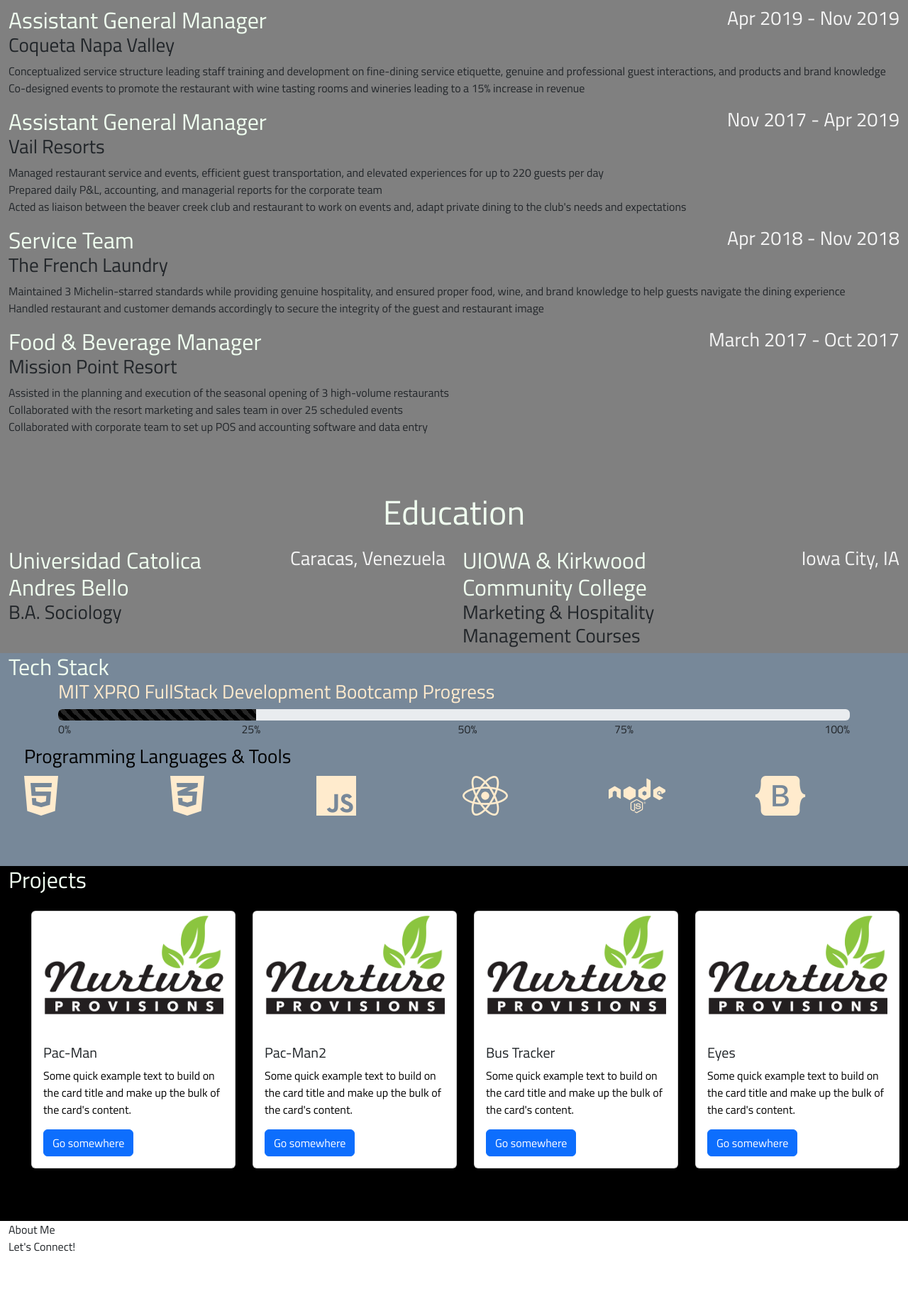
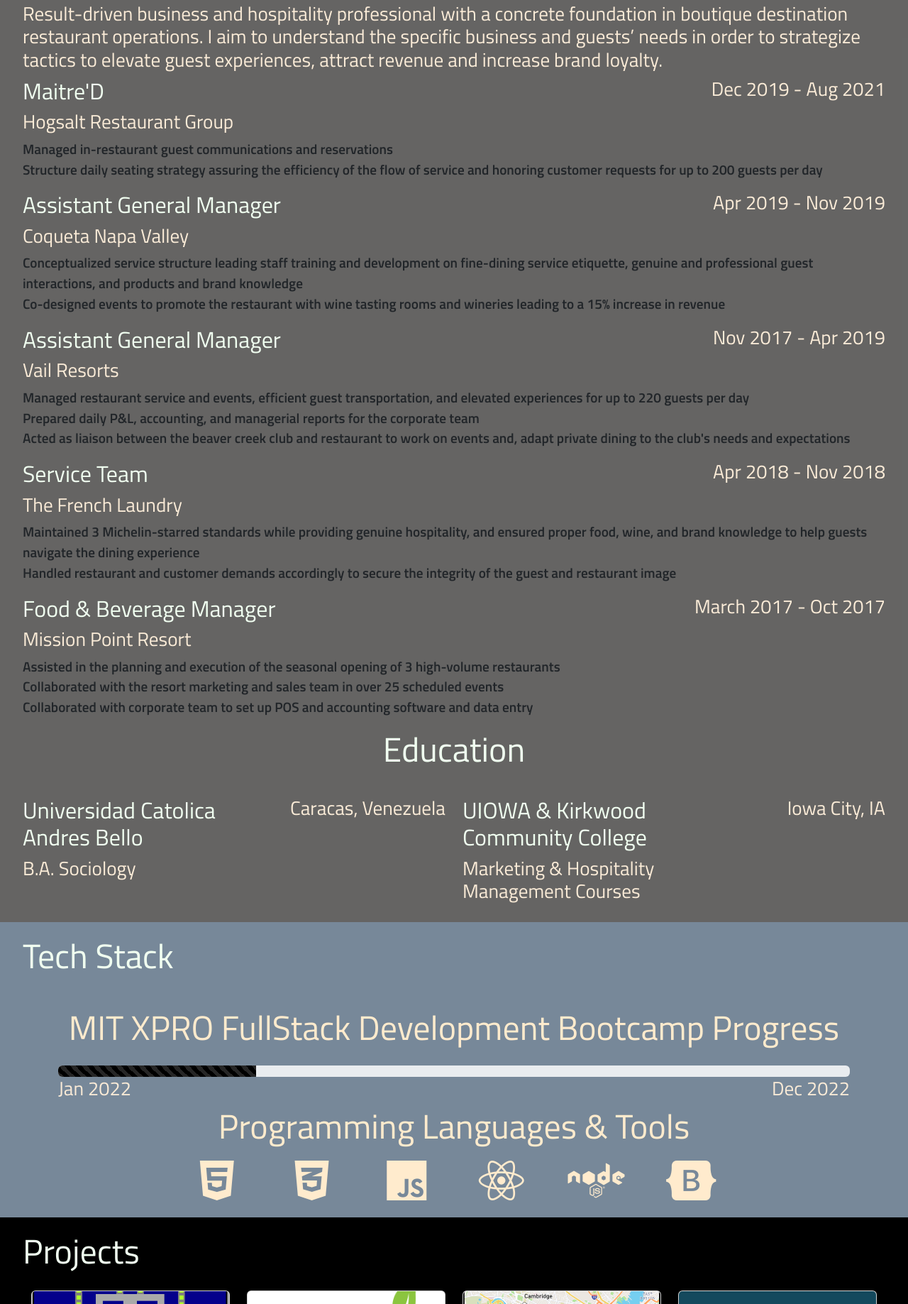
Before and after one commit to czapata08/Portfolio, a plain HTML site: page index.html in a window 1280 px wide. Shown: the part 963-2800 px from the top of the page at 71% size. Before the commit the page ends 2731 px from the top, so only its background shows below. Drawn offline with nearby package versions, Linux system fonts and the light colour scheme.

Commit message:
Sizing and Alignment

```diff
--- a/index.html
+++ b/index.html
@@ -15,10 +15,12 @@
 
 <header>
 
-  <nav class=" navbar navbar-expand-lg bg-light">
+<div class="main">
+  <nav class="navbar navbar-expand-lg bg-light h3">
     <div class="container-fluid">
-      <a class="navbar-brand"
-      href="#">Intro</a>
+      <a class="navbar-brand" href="#">
+        <img src="personalLogo/CZblack.png" width="48" height="48"/>
+      </a>
       <button class="navbar-toggler"
       type="button"
       data-bs-toggle="collapse"
@@ -32,24 +34,24 @@
               <a class="nav-link active" aria-current="page" href="#">About Me</a>
             </li>
             <li class="nav-item">
-              <a class="nav-link" href="#">Experience</a>
+              <a class="nav-link" href="#section2">Experience</a>
             </li>
+          </li>
+          <li class="nav-item">
+            <a class="nav-link" href="#education">Education</a>
+          </li>
             <li class="nav-item">
-              <a class="nav-link" href="#">Projects</a>
-            </li>
-            <li class="nav-item">
-              <a class="nav-link disabled">Education</a>
-            </li>
+              <a class="nav-link" href="#project-section">Projects</a>
           </ul>
         </div>
       </div>
     </nav>
 
 <section>
-  <div class="d-flex-row p-5 justify-content-center" id="section1">
+  <div class="container-fluid" id="section1">
     <h1>Carlos Zapata</h1>
-    <h3 id="heading-margin">Full Stack Develop x Hospitality Proffesional</h3>
-    <div id="heading-margin" class="d-inline-flex flex-row">
+    <h3>Full Stack Developer x Hospitality Proffesional</h3>
+    <div class="d-inline-flex flex-row">
       <div id="contact-icons" class="flex-inline-column justify-content-center">
         <a href="mailto:czapata1992@gmail.com">
         <svg xmlns="http://www.w3.org/2000/svg" fill="blanchedalmond" width="54" height="54" viewBox="0 0 24 24"><path d="M12 .02c-6.627 0-12 5.373-12 12s5.373 12 12 12 12-5.373 12-12-5.373-12-12-12zm6.99 6.98l-6.99 5.666-6.991-5.666h13.981zm.01 10h-14v-8.505l7 5.673 7-5.672v8.504z"/></svg>
@@ -68,6 +70,22 @@
 
 </section>
 </header>
+
+<section>
+  <div class="container-fluid" id="about-section">
+    <div class="d-inline-flex row">
+      <h2>About</h2>
+      <h4 style="color: white;">
+            I am an avid adventurer and world traveler based in Chicago.
+            My professional background is in managing and operating high-end restaurants in
+            very cool destinations in the west of the US. Currently, I am working to become a
+            full-stack developer with the MIT FullStack Dev BootCamp, my goal is to bring my creative personality,
+            hospitality career, and solid code to create and, work on customer experience, travel, and hospitality applications.
+      </h4>
+      <h4><a href="mailto:czapata1992@gmail.com">Would love to chat!</a></h4>
+    </div>
+  </div>
+</section>
 
 <section>
   <div class="container-fluid" id="section2">
@@ -89,7 +107,7 @@
       <div class="col" id="date">
         <h4>Dec 2019 - Aug 2021</h4>
       </div>
-      <ul style="list-style-type:disc">
+      <ul style="list-style-type:none">
         <li>Managed in-restaurant guest communications and reservations</li>
         <li>Structure daily seating strategy assuring the efficiency of the flow of service and
            honoring customer requests for up to 200 guests per day</li>
@@ -103,7 +121,7 @@
       <div class="col" id="date">
         <h4>Apr 2019 - Nov 2019 </h4>
       </div>
-      <ul style="list-style-type:disc">
+      <ul style="list-style-type:none">
         <li>Conceptualized service structure leading staff training and development
           on fine-dining service etiquette, genuine and professional guest interactions,
           and products and brand knowledge</li>
@@ -119,7 +137,7 @@
       <div class="col" id="date">
         <h4>Nov 2017 - Apr 2019</h4>
       </div>
-      <ul style="list-style-type:disc">
+      <ul style="list-style-type:none">
         <li>Managed restaurant service and events, efficient guest transportation, and
            elevated experiences for up to 220 guests per day </li>
         <li>Prepared daily P&L, accounting, and managerial reports for the corporate team </li>
@@ -135,7 +153,7 @@
       <div class="col" id="date">
         <h4> Apr 2018 - Nov 2018</h4>
       </div>
-      <ul style="list-style-type:disc">
+      <ul style="list-style-type:none">
         <li>Maintained 3 Michelin-starred standards while providing genuine hospitality, and ensured
           proper food, wine, and brand knowledge to help guests navigate the dining experience </li>
         <li>Handled restaurant and customer demands accordingly to secure the integrity of the guest
@@ -150,7 +168,7 @@
       <div class="col" id="date">
         <h4>March 2017 - Oct 2017</h4>
       </div>
-      <ul style="list-style-type:disc">
+      <ul style="list-style-type:none">
         <li>Assisted in the planning and execution of the seasonal opening of 3 high-volume restaurants</li>
         <li>Collaborated with the resort marketing and sales team in over 25 scheduled events</li>
         <li>Collaborated with corporate team to set up POS and accounting software and data entry</li>
@@ -179,32 +197,32 @@
 
 <section>
   <div class="container-fluid" id="section3">
-    <h3>Tech Stack</h3>
+    <h2>Tech Stack</h2>
     <div class="container" id="mit-xpro">
-      <h4 style="color:blanchedalmond">MIT XPRO FullStack Development Bootcamp Progress</h4>
-      <div class="progress">
+      <h2 style="color:blanchedalmond; padding-bottom: 1.5%; padding-top: 1.5%; text-align: center;">MIT XPRO FullStack Development Bootcamp Progress</h2>
+      <div class="progress" id="progress-bar">
         <div class="progress-bar progress-bar-striped progress-bar-color: $white" role="progressbar" id="progress" style="width: 25%" aria-valuemin="0" aria-valuemax="100"></div>
       </div>
       <div class="row">
         <div class="col" style="text-align:start; padding-right:50px">
-          0%
+          <h4>Jan 2022</h4>
       </div>
         <div class="col" style="text-align:start">
-          25%
+
         </div>
         <div class="col" style="text-align:center">
-          50%
+
         </div>
         <div class="col" style="text-align:center">
-          75%
+
         </div>
         <div class="col" style="text-align:right">
-          100%
+          <h4>Dec 2022</h4>
         </div>
         </div>
     </div>
     <div class="row" id="tech-icons">
-      <h4 style="color: black;">Programming Languages & Tools</h4>
+      <h2 style="color: blanchedalmond; text-align: center; padding-bottom: 1%;">Programming Languages & Tools</h2>
       <div class="col">
         <div class="circle-progress">
           <i class="fa-brands fa-html5 fa-4x"></i>
@@ -232,47 +250,47 @@
 
 <section>
   <div class="container-fluid" id="project-section">
-    <h3>Projects</h3>
+    <h2>Projects</h2>
   <div class="row" id="projects">
 
     <div class="col">
-      <div class="card" style="width: 18rem;">
-        <img src="Images/Artboard 1@4x.png" class="card-img-top" alt="...">
+      <div class="card">
+        <img src="Images/pacGame.png" class="card-img-top" alt="Pac Game">
         <div class="card-body">
-          <h5 class="card-title">Pac-Man</h5>
-          <p class="card-text">Some quick example text to build on the card title and make up the bulk of the card's content.</p>
-          <a href="https://czapata08.github.io/moveball/" class="btn btn-primary">Go somewhere</a>
+          <h5 class="card-title">Pac-Man Game</h5>
+          <p class="card-text">This game is based on the classic Pac-man video game, where the goal is to eat all pellets and avoid getting catch by the ghosts</p>
+          <a href="https://czapata08.github.io/pacmanGame/" class="btn btn-primary">Game</a>
         </div>
       </div>
 
     </div>
     <div class="col">
-      <div class="card" style="width: 18rem;">
-        <img src="Images/Artboard 1@4x.png" class="card-img-top" alt="...">
+      <div class="card">
+        <img src="Images/Artboard 1@4x.png" class="card-img-top" alt="Pac Factory";">
         <div class="card-body">
-          <h5 class="card-title">Pac-Man2</h5>
-          <p class="card-text">Some quick example text to build on the card title and make up the bulk of the card's content.</p>
-          <a href="https://czapata08.github.io/moveball/" class="btn btn-primary">Go somewhere</a>
+          <h5 class="card-title">Pac-Man Factory</h5>
+          <p class="card-text">This projects uses a combination of javascript timers and DOM manipulation techniques to dynamically create PacMen and move within a defined container</p>
+          <a href="https://czapata08.github.io/pacmenFactory/" class="btn btn-primary">Pac Factory</a>
         </div>
       </div>
     </div>
     <div class="col">
-      <div class="card" style="width: 18rem;">
-        <img src="Images/Artboard 1@4x.png" class="card-img-top" alt="...">
+      <div class="card">
+        <img src="Images/map.png" class="card-img-top" alt="Map">
         <div class="card-body">
           <h5 class="card-title">Bus Tracker</h5>
-          <p class="card-text">Some quick example text to build on the card title and make up the bulk of the card's content.</p>
-          <a href="https://czapata08.github.io/moveball/" class="btn btn-primary">Go somewhere</a>
+          <p class="card-text">This map displays the live location of a bus in the city of Cambridge, MA</p>
+          <a href="https://czapata08.github.io/mapAnimation/" class="btn btn-primary">Map</a>
         </div>
       </div>
     </div>
     <div class="col">
-      <div class="card" style="width: 18rem;">
-        <img src="Images/Artboard 1@4x.png" class="card-img-top" alt="...">
+      <div class="card">
+        <img src="Images/eyes.png" class="card-img-top" alt="Eyes">
         <div class="card-body">
           <h5 class="card-title">Eyes</h5>
-          <p class="card-text">Some quick example text to build on the card title and make up the bulk of the card's content.</p>
-          <a href="https://czapata08.github.io/moveball/" class="btn btn-primary">Go somewhere</a>
+          <p class="card-text">This eyes are shaped with css techniques and follow the movement of the mouse on the browser to update position</p>
+          <a href="https://czapata08.github.io/eyes/" class="btn btn-primary">Eyes</a>
         </div>
       </div>
     </div>
@@ -280,18 +298,6 @@
 </div>
 </section>
 
-<section>
-  <div class="container-fluid">
-    About Me
-  </div>
-</section>
-
-<section>
-  <div class="container-fluid">
-    Let's Connect!
-  </div>
-</section>
-
 <scrip src="app.js"></scrip>
 <script src="https://cdn.jsdelivr.net/npm/bootstrap@5.2.0-beta1/dist/js/bootstrap.bundle.min.js"></script>
 </body>
--- a/style.css
+++ b/style.css
@@ -1,26 +1,39 @@
+#section1, #section3, #about-section {
+    background-color: #0c0c0b;
+    padding-top: 1.5%;
+    padding-bottom: 1.5%;
+    margin: auto;
+}
+
+@media (min-width: 768px) {
+    #section1, #section2, #section3, #project-section, #about-section {
+    padding-left: 2.5%;
+    padding-right: 2.5%;
+    }
+}
+
 #section1 {
-    background-color: black;
-    width: full-width;
-    height: 500px;
+    height: 25em;
+    padding-top: 5%;
+    margin: auto;
+}
 
+#about-section {
+    background-color: rgb(179, 149, 103);
+}
+
+#section2 {
+    background-color: #343332c1;
+    margin: auto;
+    list-style-type: square;
+    padding-top: 1.5%;
+    padding-bottom: 1.5%;
 
 }
 
-#section2 {
-    background-color: gray;
-    height: fit-content;
-    width: full-width;
-    margin: 0;
-    list-style-type: square;
-}
-
-#heading-margin {
-    margin-left: 8.5%;
-    margin-bottom: 3%;
-}
-
 #contact-icons {
-    margin-right: 10px;
+    margin-right: 1em;
+    margin-top: 1em;
 }
 
 #date {
@@ -33,23 +46,40 @@
     text-align: left;
 }
 
+.progress-bar {
+    padding-top: 2%;
+    padding-bottom: 2%;
+}
+
 #section3 {
     background-color: lightslategray;
-    height: 300px;
-    width: full-width;
-    margin: 0;
+}
+
+
+.section {
+    padding-top: 1%;
+    padding-bottom: 1%;
 }
 
 #project-section {
     background-color: black;
-    height: 500px;
-    width: full-width;
-    margin: 0;
+    justify-content: center;
+    padding-top: 1.5%;
+    padding-bottom: 1.5%;
+}
+
+
+
+.card-img-top {
+    width: 100%;
+    height: 10vw;
+    object-fit: cover;
 }
 
 #projects {
-    margin-top: 2%;
-    margin-left: 20px;
+    margin: auto;
+    justify-content: space-around;
+    row-gap: 0.5em;
 }
 
 h1 {
@@ -57,33 +87,39 @@
     font-weight: 600;
     color: white;
     text-align: left;
-    margin-left: 60px;
-    padding-top: 120px;
     text-transform: uppercase;
 }
 
 h2 {
     font-size: 3em;
     color: honeydew;
-    padding-top: 5% ;
-    margin-left: 5%;
+    padding-bottom: 1.5%;
 }
 
 h3 {
     font-size: 2em;
     color: honeydew;
-    font-weight: 400;
-    margin: 0;
+    font-weight: 400
 }
 
 h4 {
     font-size: 1.7em;
-    font-weight: 400;
+    font-weight: 500;
+    color:antiquewhite;
+}
+
+li {
+    font-size: 1.2em;
+    font-weight: 600;
 }
 
 p {
-    font-size: 0.8;
+    font-size: 1em;
     color: black
+}
+
+a {
+    color:white;
 }
 
 nav {
@@ -94,7 +130,14 @@
 
 #tech-icons{
     color: blanchedalmond;
-    margin: 10px;
+    text-align: center;
+}
+
+@media (min-width: 768px) {
+    #tech-icons {
+    padding-left: 18%;
+    padding-right: 18%;
+    }
 }
 
 .progress-bar {
```
Also changed, not shown: Images/eyes.png (added), Images/map.png (added), Images/pacGame.png (added), personalLogo/CZblack.png (added), personalLogo/CZwhite.png (added), 2 other files.
